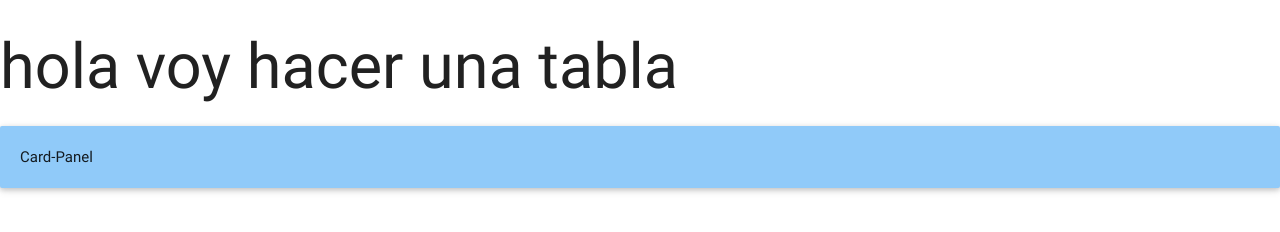
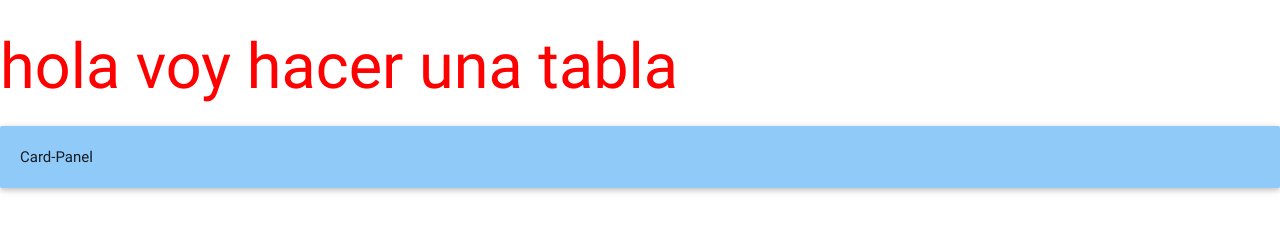
Before and after one commit to stalingf/html, a plain HTML site: page index.html in a window 1280 px wide. Drawn offline with nearby package versions, Linux system fonts and the light colour scheme.

Commit message:
puse una hoja de estilos externa y le di un color rojo al titulo de entrada

```diff
--- /dev/null
+++ b/estilos.css
@@ -0,0 +1,6 @@
+#saludo
+
+{
+	color: red;
+
+}
--- a/index.html
+++ b/index.html
@@ -3,12 +3,14 @@
 		<title>Materialize</title>
 		<meta name="viewport" content="width=device-width, initial-scale=1" />
 		<link rel="stylesheet" type="text/css" href="css/Materialize.css" />
+		<link rel="stylesheet" type="text/css" href="estilos.css" />
+
 		<script type="text/javascript" src="http://code.jquery.com/jquery-2.2.4.min.js" > </script>
 	</head>
 
 	<body>
 
-		<h1>hola voy hacer una tabla</h1>
+		<h1 id="saludo" >hola voy hacer una tabla</h1>
 
 		<div class="card-panel blue lighten-3">
 			 Card-Panel
```
